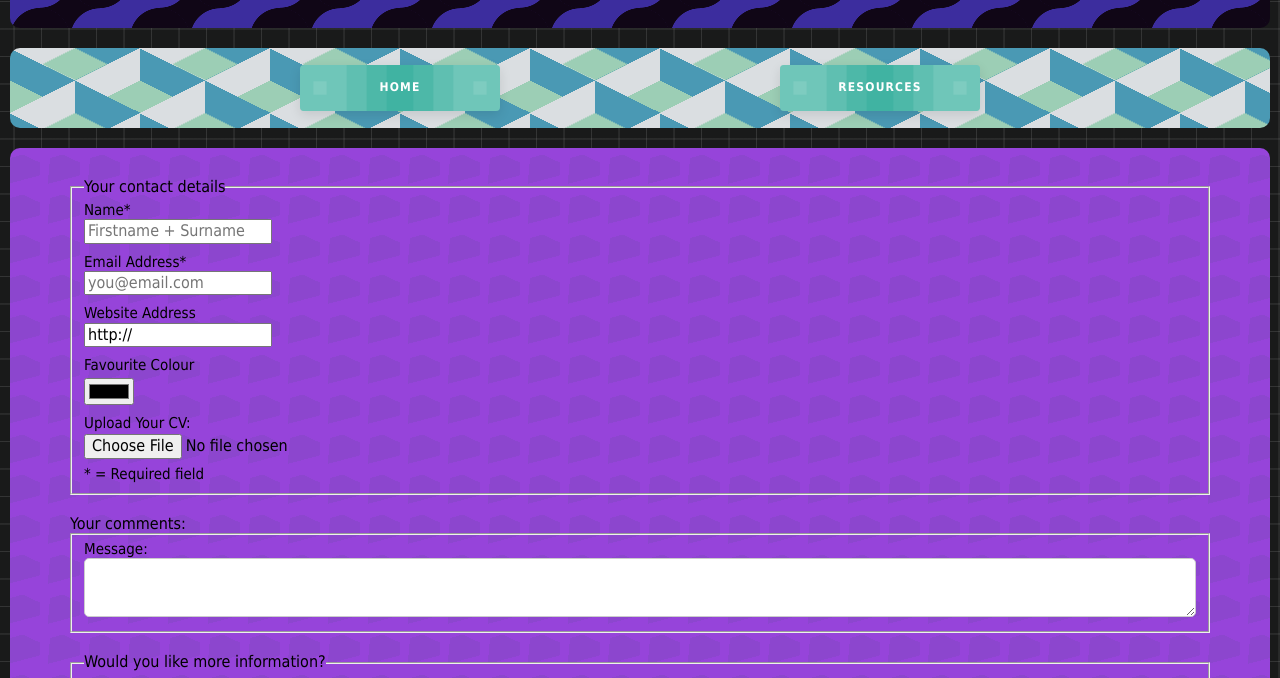
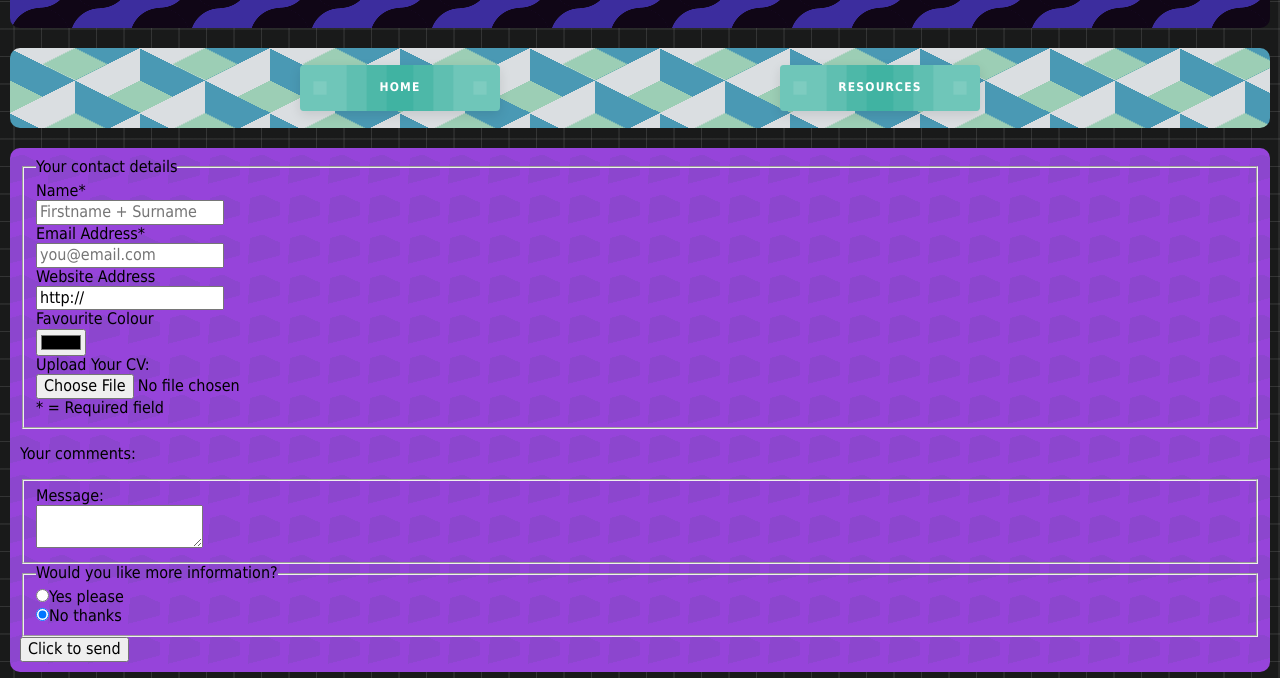
Before and after one commit to jamesmosey/CyberSecondary, a plain HTML site: page resources.html in a window 1280 px wide. Shown: the part 122-800 px from the top of the page. Drawn offline with Linux system fonts and the light colour scheme.

Commit message:
fixed overscrolling issue + new changes

```diff
--- a/css/stylesheet.css
+++ b/css/stylesheet.css
@@ -24,6 +24,7 @@ body {
     flex-direction: column;
     min-height: 100vh;
     margin: 0;
+    overscroll-behavior-y: none;
 }
 
 .wrapper {
@@ -167,12 +168,14 @@ body {
         calc(0.5 * var(--s)) 0 / calc(2 * var(--s)) var(--s);
     height: 80px;
     order: 3;
+    overflow: hidden;
 }
 
 .footer small {
     display: flex;
+    justify-content: center;
     align-items: center;
-    justify-content: center;
+    margin-top: 5px;
     font-size: 15px;
     margin-left: -10px;
     color: rgb(187, 185, 185);
@@ -182,8 +185,8 @@ body {
 .footer a:visited,
 .footer a:active {
     display: flex;
+    justify-content: center;
     align-items: center;
-    justify-content: center;
     margin-top: 20px;
     color: rgba(176, 250, 27, 0.774);
     margin-right: 12px;
@@ -266,65 +269,6 @@ iframe	{
     top: 0; left: 0; right: 0; bottom: 0;
     width: 100%;
     height: 100%;
-}
-
-#form1 p {
-    font-family: Tahoma, Arial, Helvetica, sans-serif;
-    margin-top: 20px;
-    margin-bottom: -20px;
-    margin-left: 50px;
-}
-
-#form1 label {
-    font-family: Tahoma, Arial, Helvetica, sans-serif;
-    font-size: 15px;
-}
-
-#form1 textarea {
-    width: 100%;
-    padding: 10px;
-    box-sizing: border-box;
-    border: 1px solid #ccc;
-    border-radius: 5px;
-}
-
-#form1 input[type="text"] {
-    margin-bottom: 10px;
-}
-
-#form1 input[type="email"] {
-    margin-bottom: 10px;
-}
-
-#form1 input[type="submit"] {
-    margin: 10px;
-    margin-left: 50px;
-    font-family: Tahoma, Arial, Helvetica, sans-serif;
-}
-
-#form1 input[type="radio"] {
-    margin: 5px;
-}
-
-#form1 input[type="color"] {
-    margin-top: 4px;
-    margin-bottom: 10px;
-
-}
-
-#form1 input[type="file"] {
-    margin-bottom: 7px;
-    margin-top: 2px;
-}
-
-#form1 fieldset {
-    margin-top: 20px;
-    margin-left: 50px;
-    margin-right: 50px;
-}
-
-#form1 fieldset legend {
-    font-family: Tahoma, Arial, Helvetica, sans-serif;
 }
 
 .card {
@@ -903,7 +847,6 @@ cite {
   .particle-pen {
     position: absolute;
     width: 200%;
-    aspect-ratio: 1;
     top: 50%;
     left: 50%;
     translate: -50% -50%;
@@ -911,6 +854,7 @@ cite {
     z-index: -1;
     opacity: var(--active, 0);
     transition: opacity var(--transition);
+    overflow: hidden;
 }
 
 .particle {
--- a/script.js
+++ b/script.js
@@ -4,7 +4,7 @@ window.onscroll = function() {
 };
 
 function scrollFunction() {
-    let mybutton = document.querySelector(".btn3");
+  let mybutton = document.querySelector(".btn3");
   if (document.body.scrollTop > 200 || document.documentElement.scrollTop > 200) {
     mybutton.style.display = "block";
   } else {
```
Also changed, not shown: index.html (+4 -6 lines).
